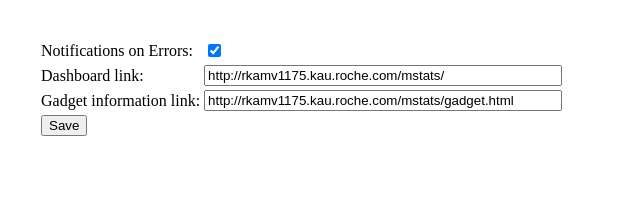
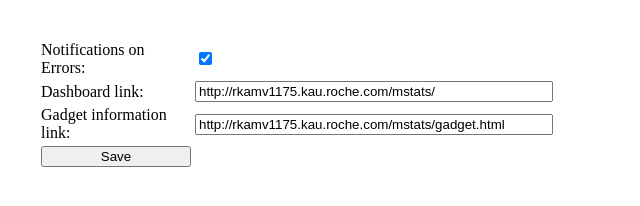
Before and after one commit to pdgarcia/GMC, a browser extension: page options.html in a window 1280 px wide. Shown: the whole page, without its empty margins (0-640 px from the left). Drawn offline with Linux system fonts and the light colour scheme.

Commit message:
Updated to options version 2

```diff
--- a/options.html
+++ b/options.html
@@ -8,23 +8,26 @@
 	.optinp{
 		width:350px;
 	}
+	.opttext{
+		width:150px;
+	}
 </style>
 <body>
 <table id='optable'>
   <tr>
-    <td>Notifications on Errors:</td>
+    <td class='opttext'>Notifications on Errors:</td>
     <td><input type="checkbox" id="NotConf"></td>
   </tr>
   <tr>
-    <td>Dashboard link:</td>
+    <td class='opttext'>Dashboard link:</td>
     <td><input type="text" id="Dashlink" class='optinp' ></td>
   </tr>
   <tr>
-    <td>Gadget information link:</td>
+    <td class='opttext'>Gadget information link:</td>
     <td><input type="text" id="DataLink" class='optinp' ></td>
   </tr>
   <tr>
-    <td><button id="save">Save</button></td>
+    <td><button id="save" class='opttext'>Save</button></td>
     <td><div id="status"></div></td>
   </tr>
 </table>
```
Also changed, not shown: manifest.json.
